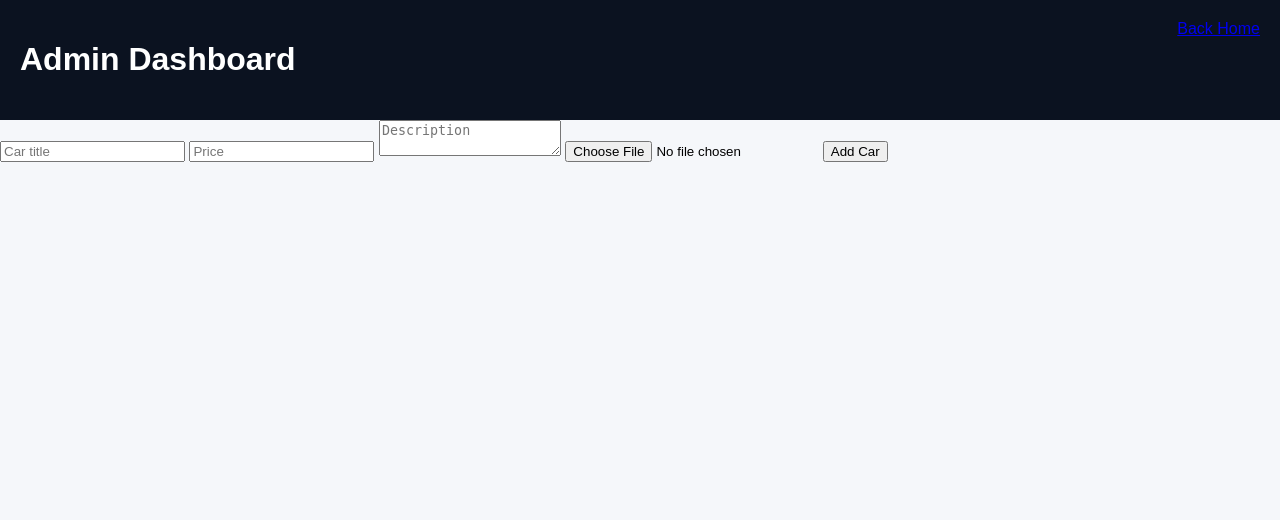
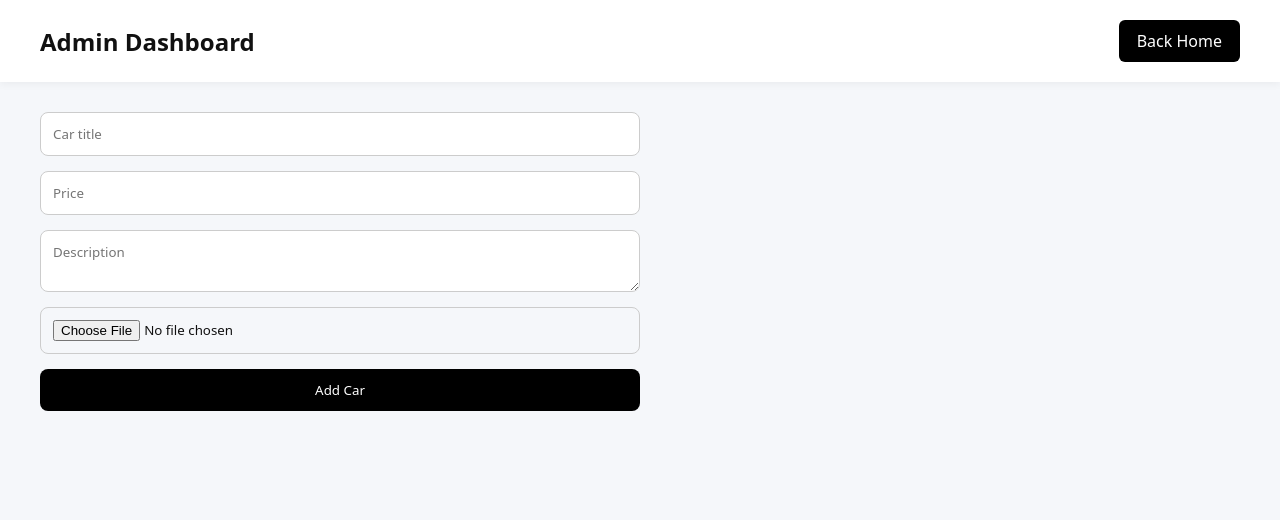
Before and after one commit to djvibez29/tomzkid-prestige-motors, a Flask app: page /admin in a window 1280 px wide. Shown: the top 520 px of the page. Run offline with Flask 3, Linux system fonts and the light colour scheme; data that the repository does not hold is empty.

Commit message:
Update style.css

```diff
--- a/static/css/style.css
+++ b/static/css/style.css
@@ -1,35 +1,48 @@
+* {
+    margin: 0;
+    padding: 0;
+    box-sizing: border-box;
+    font-family: system-ui, sans-serif;
+}
+
 body {
-  margin: 0;
-  font-family: Arial, sans-serif;
     background: #f5f7fa;
+    color: #111;
 }
 
 header {
-  background: #0b1220;
-  color: white;
-  padding: 20px;
+    background: white;
+    padding: 20px 40px;
     display: flex;
     justify-content: space-between;
+    align-items: center;
+    box-shadow: 0 2px 8px rgba(0,0,0,0.05);
 }
 
-nav a {
+h1 {
+    font-size: 24px;
+}
+
+.btn {
+    background: black;
     color: white;
-  margin-left: 15px;
+    padding: 10px 18px;
     text-decoration: none;
+    border-radius: 6px;
 }
 
 .grid {
     padding: 40px;
     display: grid;
-  grid-template-columns: repeat(auto-fill,minmax(260px,1fr));
+    grid-template-columns: repeat(auto-fill, minmax(260px, 1fr));
     gap: 25px;
 }
 
 .card {
     background: white;
-  border-radius: 12px;
+    border-radius: 14px;
     overflow: hidden;
-  box-shadow: 0 10px 25px rgba(0,0,0,0.08);
+    box-shadow: 0 10px 25px rgba(0,0,0,0.07);
 }
 
 .card img {
@@ -38,37 +51,58 @@ nav a {
     object-fit: cover;
 }
 
+.no-img {
+    height: 190px;
+    display: flex;
+    justify-content: center;
+    align-items: center;
+    background: #ddd;
+}
+
 .card h3 {
-  padding: 10px;
+    padding: 12px;
 }
 
 .price {
+    padding: 0 12px;
     font-weight: bold;
-  color: #1a56db;
-  padding: 0 10px;
 }
 
-.admin-panel {
-  max-width: 600px;
-  margin: 40px auto;
-  background: white;
-  padding: 30px;
-  border-radius: 12px;
+.card p {
+    padding: 0 12px 14px;
 }
 
-.admin-panel input,
-.admin-panel textarea,
-.admin-panel select {
-  width: 100%;
-  padding: 12px;
-  margin-bottom: 15px;
+.admin-form {
+    padding: 30px 40px;
 }
 
-.admin-panel button {
-  background: #1a56db;
+.admin-form form {
+    max-width: 600px;
+    display: grid;
+    gap: 15px;
+}
+
+.admin-form input,
+.admin-form textarea {
+    padding: 12px;
+    border-radius: 8px;
+    border: 1px solid #ccc;
+}
+
+.admin-form button {
+    background: black;
     color: white;
     border: none;
-  padding: 14px;
-  width: 100%;
+    padding: 12px;
     border-radius: 8px;
+    cursor: pointer;
 }
+
+.danger {
+    display: block;
+    background: crimson;
+    color: white;
+    text-align: center;
+    padding: 10px;
+    text-decoration: none;
+}
```
Lines whose indentation alone changed are shown as unchanged.
